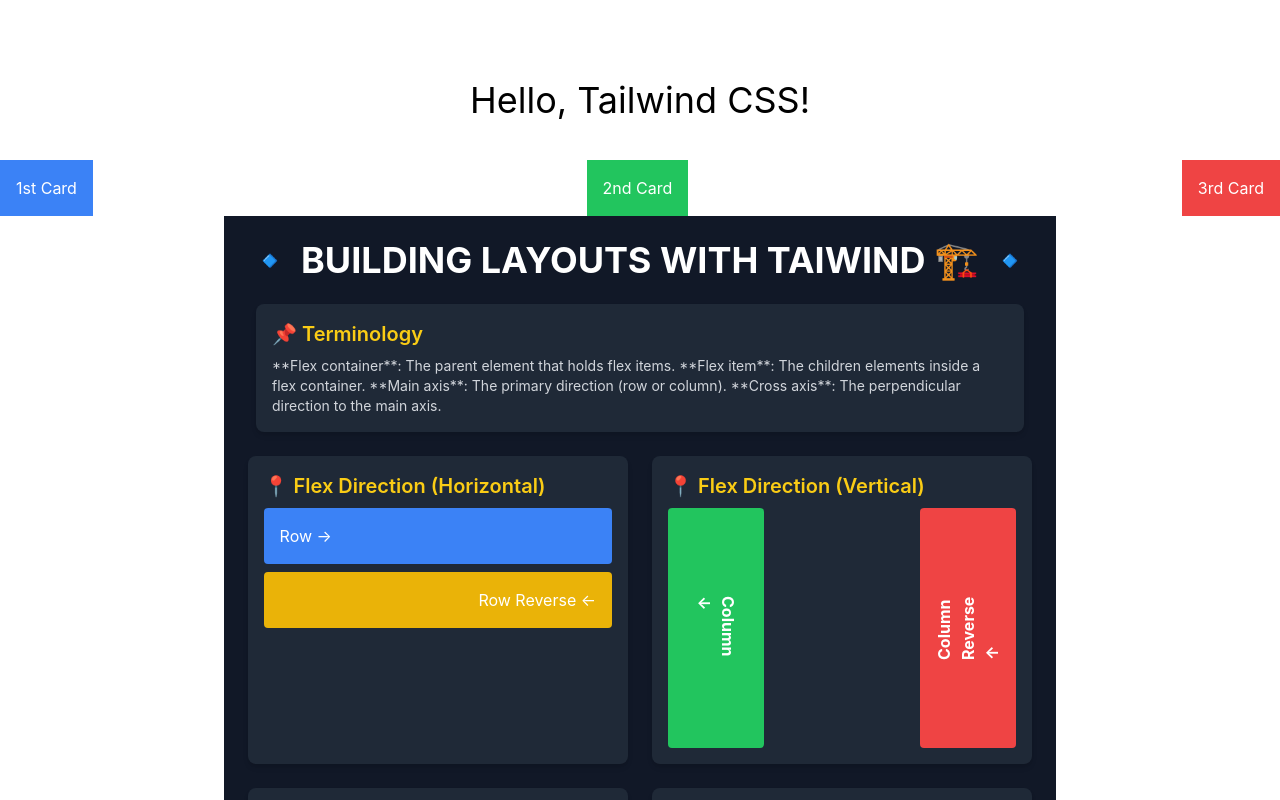
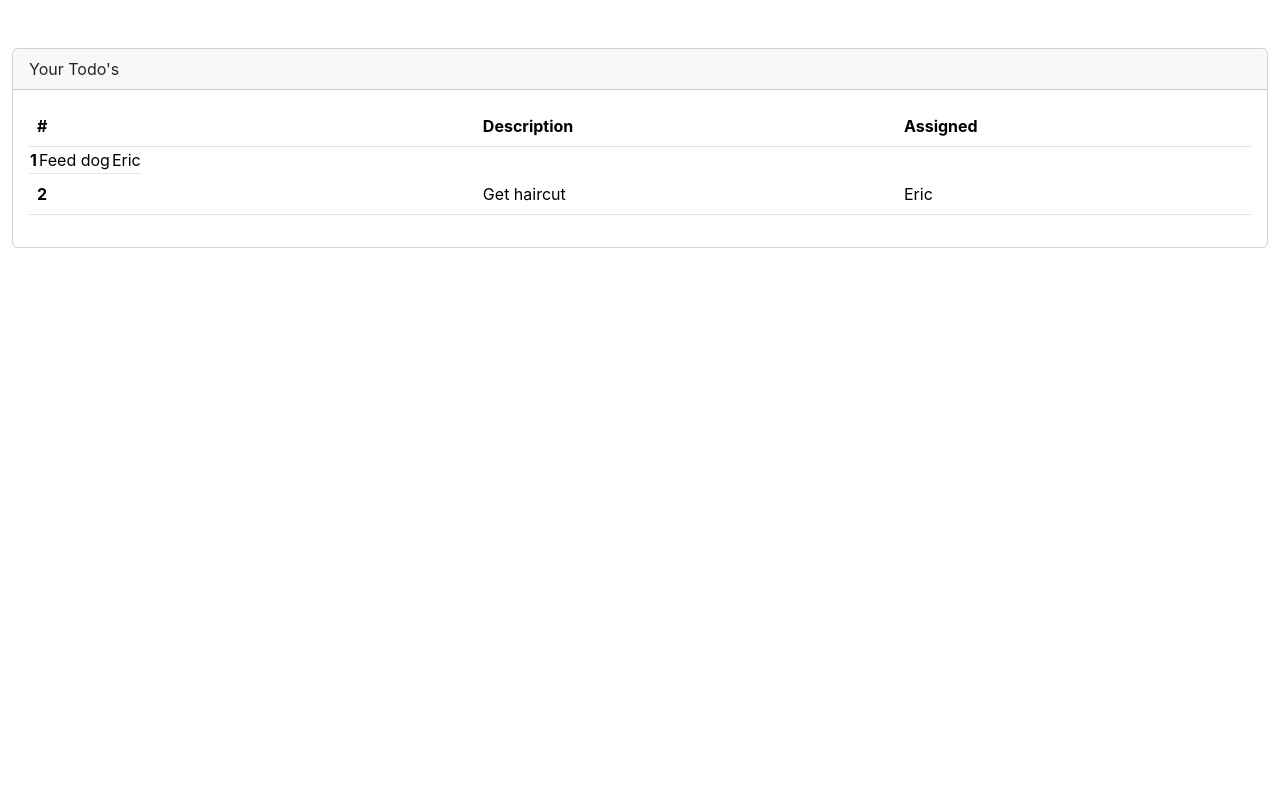
Before and after one commit to Don-tresor05/Tailwind-Project, a React (Create React App) app in the folder my-project/: page / in a window 1280 px wide. Shown: the top 800 px of the page. Built offline with nearby package versions, Linux system fonts and the light colour scheme.

Commit message:
Some changes

```diff
--- a/my-project/public/index.html
+++ b/my-project/public/index.html
@@ -1,6 +1,8 @@
 <!DOCTYPE html>
 <html lang="en">
   <head>
+
+    <link rel="stylesheet" href="https://cdn.jsdelivr.net/npm/bootstrap@x.y.z/dist/css/bootstrap.min.css" rel >
     <meta charset="utf-8" />
     <link rel="icon" href="%PUBLIC_URL%/favicon.ico" />
     <meta name="viewport" content="width=device-width, initial-scale=1" />
@@ -39,5 +41,7 @@
       To begin the development, run `npm start` or `yarn start`.
       To create a production bundle, use `npm run build` or `yarn build`.
     -->
+
+    <script src="https://cdn.jsdelivr.net/npm/bootstrap@x.y.z/dist/js/bootstrap.bundle.min"></script>
   </body>
 </html>
--- a/my-project/src/App.js
+++ b/my-project/src/App.js
@@ -1,65 +1,115 @@
+// import React from 'react'
+// // import Flexbox from './components/Flexbox'
+// // import Sample from './components/Sample';
+// // import Button from './components/Button';
+// // import LoginForm from './components/LoginForm';
+// // import Navbar from './components/Navbar';
+// // import FormComponent from './components/FormComponent';
+// // import Card from './components/Card';
+// // import GrowCircle from './components/GrowCircle';
+
+// // // export default function App() {
+// // //   return (
+// // //     <div className="flex flex-col items-center justify-center min-h-screen">
+// // //     <h1 className="text-4xl text-center mt-20">
+// // //       Hello, Tailwind CSS!
+// // //     </h1>
+// // //     <div className="flex justify-between items-center w-full mt-10">
+// // //       <div className="p-4 bg-blue-500 text-white">Item 1</div>
+// // //       <div className="p-4 bg-green-500 text-white">Item 2</div>
+// // //       <div className="p-4 bg-red-500 text-white">Item 3</div>
+// // //     </div>
+// // //     </div>
+// // //   )
+
+// //   export default function App() {
+// //     return (
+// //       <div className="flex flex-col items-center justify-center min-h-screen">
+// //         <h1 className="text-4xl text-center mt-20">
+// //           Hello, Tailwind CSS!
+// //         </h1>
+// //         <div className="flex justify-between items-center w-full mt-10">
+// //           <div className="p-4 bg-blue-500 text-white">1st Card</div>
+// //           <div className="p-4 bg-green-500 text-white">2nd Card</div>
+// //           <div className="p-4 bg-red-500 text-white">3rd Card</div>
+// //         </div>
+
+// //         <div>
+// //           <Flexbox />
+// //         </div>
+// //         <div>
+// //           <Sample />
+// //         </div>
+// //         <div>
+// //         <Button />
+// //         </div>
+// //         <div>
+// //           <LoginForm />
+// //         </div>
+// //         <div>
+// //           <Navbar />
+// //         </div>
+// //         <div>
+// //           <FormComponent />
+// //         </div>
+// //         <div>
+// //           <Card />
+// //         </div>
+// //         <div>
+// //           <GrowCircle />
+// //         </div>
+// //       </div>
+
+
+// //     );
+// //   }
+
+
+
 import React from 'react'
-import Flexbox from './components/Flexbox'
-import Sample from './components/Sample';
-import Button from './components/Button';
-import LoginForm from './components/LoginForm';
-import Navbar from './components/Navbar';
-import FormComponent from './components/FormComponent';
-import Card from './components/Card';
-import GrowCircle from './components/GrowCircle';
+import './App.css';
+import TodoRowItem from './components/TodoRowItem';
 
-// export default function App() {
-//   return (
-//     <div className="flex flex-col items-center justify-center min-h-screen">
-//     <h1 className="text-4xl text-center mt-20">
-//       Hello, Tailwind CSS!
-//     </h1>
-//     <div className="flex justify-between items-center w-full mt-10">
-//       <div className="p-4 bg-blue-500 text-white">Item 1</div>
-//       <div className="p-4 bg-green-500 text-white">Item 2</div>
-//       <div className="p-4 bg-red-500 text-white">Item 3</div>
-//     </div>
-//     </div>
-//   )
+export default function App() {
 
-  export default function App() {
-    return (
-      <div className="flex flex-col items-center justify-center min-h-screen">
-        <h1 className="text-4xl text-center mt-20">
-          Hello, Tailwind CSS!
-        </h1>
-        <div className="flex justify-between items-center w-full mt-10">
-          <div className="p-4 bg-blue-500 text-white">1st Card</div>
-          <div className="p-4 bg-green-500 text-white">2nd Card</div>
-          <div className="p-4 bg-red-500 text-white">3rd Card</div>
+
+  const todos = [
+    {rowNumber: 1, rowDescription: 'Feed puupy', rowAssigned: 'User One'},
+    {rowNumber: 2, rowDescription: 'Water Plants', rowAssigned: 'User Two'},
+    {rowNumber: 3, rowDescription: 'Make Dinner', rowAssigned: 'User Three'}
+  ]
+
+  return (
+    <div className='mt-5 container'>
+      <div className="card">
+        <div className="card-header">
+          Your Todo's
         </div>
-
-        <div>
-          <Flexbox />
-        </div>
-        <div>
-          <Sample />
-        </div>
-        <div>
-        <Button />
-        </div>
-        <div>
-          <LoginForm />
-        </div>
-        <div>
-          <Navbar />
-        </div>
-        <div>
-          <FormComponent />
-        </div>
-        <div>
-          <Card />
-        </div>
-        <div>
-          <GrowCircle />
+        <div className="card-body">
+          <table className='table table-hover'>
+            <thead>
+              <tr>
+                <th scope='col'>#</th>
+                <th scope='col'>Description</th>
+                <th scope='col'>Assigned</th>
+              </tr>
+            </thead>
+            <tbody>
+              <TodoRowItem
+                   rowNumber={todos[0].rowNumber}
+                   rowDescription={todos[0].rowDescription}
+                   rowAssigned={todos[0].rowAssigned}
+              />
+              <tr>
+                <th scope='col'>2</th>
+                <td>Get haircut</td>
+                <td>Eric</td>
+              </tr>
+            </tbody>
+          </table>
         </div>
       </div>
 
-
-    );
-  }
+    </div>
+  )
+}
--- /dev/null
+++ b/my-project/src/components/TodoRowItem.js
@@ -0,0 +1,19 @@
+function TodoRowItem(props){
+
+    const rowNumber = 1;
+    const rowDescription = "Feed dog";
+    const rowAssigned = "Eric"
+
+
+
+    return(
+        <div>
+        <tr>
+            <th scope="row">{rowNumber}</th>
+            <td>{rowDescription}</td>
+            <td>{rowAssigned}</td>
+        </tr>
+        </div>
+    )
+}
+export default TodoRowItem;
```
